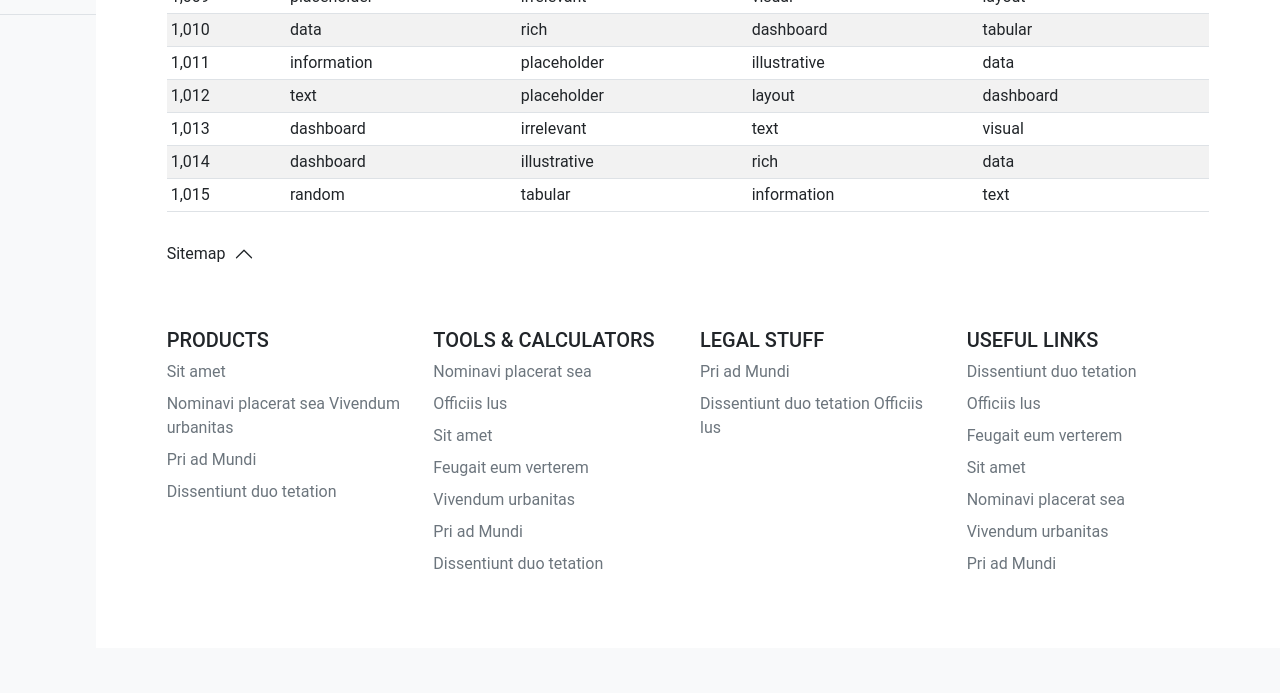
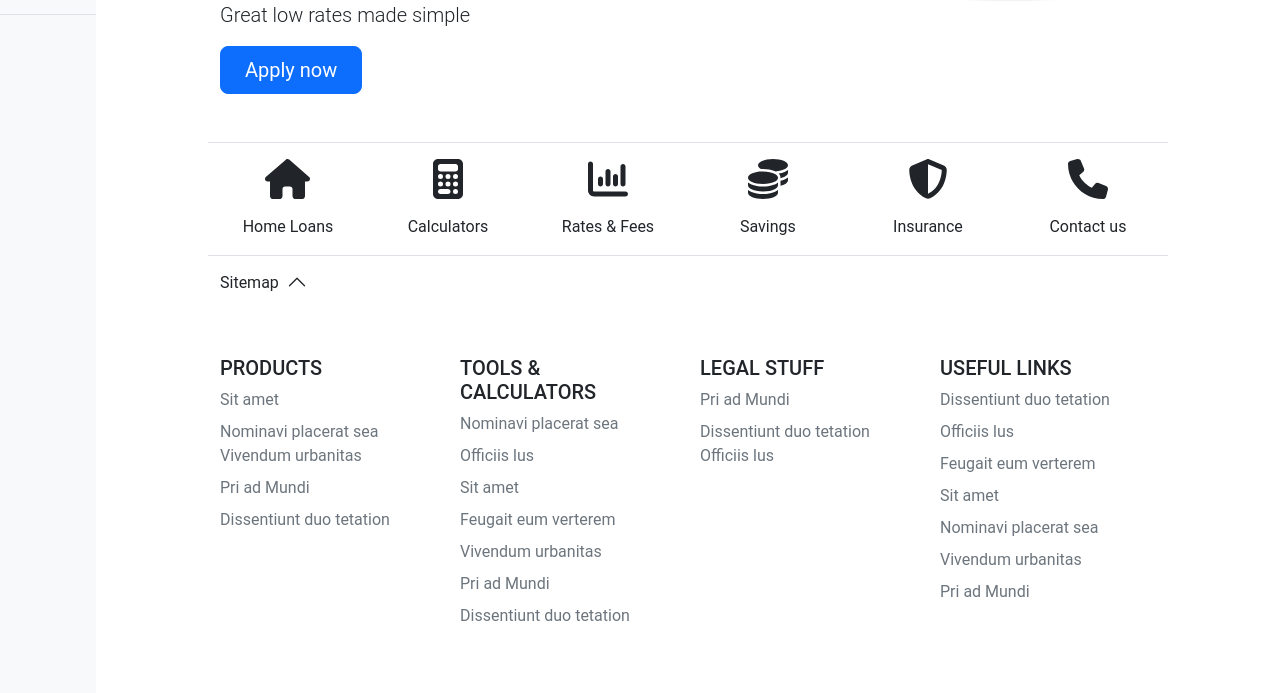
Before and after one commit to dylantan96/ultradata-technical-test, a website: page index.html in a window 1280 px wide. Shown: the part 581-1274 px from the top of the page. Drawn offline with nearby package versions, Linux system fonts and the light colour scheme.

Commit message:
Hero section

```diff
--- a/index.html
+++ b/index.html
@@ -297,8 +297,8 @@
             </li>
           </ul>
         </div>
-        <main class="col-md-10 m-sm-auto">
-          <div
+        <main class="col-md-9 m-sm-auto">
+          <!-- <div
             class="d-flex justify-content-between flex-wrap flex-md-nowrap align-items-center pt-3 pb-2 mb-3 border-bottom"
           >
             <h1 class="h2">Dashboard</h1>
@@ -448,7 +448,103 @@
                 </tr>
               </tbody>
             </table>
-          </div>
+          </div> -->
+
+            <div class="row flex-lg-row-reverse align-items-center g-5 py-5">
+              <div class="col-10 col-sm-8 col-lg-6">
+                <img src="assets/img/coins.png" class="d-block mx-lg-auto img-fluid" alt="Bootstrap Themes" width="700" height="500" loading="lazy">
+              </div>
+              <div class="col-lg-6">
+                <h1 class="display-1 fw-bold lh-5 mb-3">Special Housing<br/>Home Loan</h1>
+                <p class="display-5">3.89% p.a. - 4.03% p.a.</p>
+                <p class="lead">Great low rates made simple</p>
+                <div class="d-grid gap-2 d-md-flex justify-content-md-start">
+                  <button type="button" class="btn btn-primary btn-lg px-4 me-md-2">Apply now</button>
+                  <!-- <button type="button" class="btn btn-outline-secondary btn-lg px-4">Default</button> -->
+                </div>
+              </div>
+            </div>
+
+            <div class="row row-cols-2 row-cols-sm-3 row-cols-md-6 border-top border-bottom">
+              <div class="col">
+                <a
+                href="#"
+                class="text-dark text-center d-flex flex-column justify-content-center align-items-center py-3"
+                aria-current="page"
+                title="Home Loans"
+                data-bs-toggle="tooltip"
+                data-bs-placement="right"
+              >
+                <i class="fa-solid fa-house fs-1 mb-3"></i>
+               Home Loans
+              </a>
+              </div>
+              <div class="col">
+                <a
+                href="#"
+                class="text-dark text-center d-flex flex-column justify-content-center align-items-center py-3"
+                aria-current="page"
+                title="Calculators"
+                data-bs-toggle="tooltip"
+                data-bs-placement="right"
+              >
+                <i class="fa-solid fa-calculator fs-1 mb-3"></i>
+                Calculators
+              </a>
+              </div>
+              <div class="col">
+                <a
+                href="#"
+                class="text-dark text-center d-flex flex-column justify-content-center align-items-center py-3"
+                aria-current="page"
+                title="Rates & Fees"
+                data-bs-toggle="tooltip"
+                data-bs-placement="right"
+              >
+                <i class="fa-solid fa-chart-column fs-1 mb-3"></i>
+                Rates & Fees
+              </a>
+              </div>
+              <div class="col">
+                <a
+                href="#"
+                class="text-dark text-center d-flex flex-column justify-content-center align-items-center py-3"
+                aria-current="page"
+                title="Savings"
+                data-bs-toggle="tooltip"
+                data-bs-placement="right"
+              >
+                <i class="fa-solid fa-coins fs-1 mb-3"></i>
+                Savings
+              </a>
+              </div>
+              <div class="col">
+                <a
+                href="#"
+                class="text-dark text-center d-flex flex-column justify-content-center align-items-center py-3"
+                aria-current="page"
+                title="Insurance"
+                data-bs-toggle="tooltip"
+                data-bs-placement="right"
+              >
+              <i class="fa-solid fa-shield-halved fs-1 mb-3"></i>
+              Insurance
+              </a>
+              </div>
+              <div class="col">
+                <a
+                href="#"
+                class="text-dark text-center d-flex flex-column justify-content-center align-items-center py-3"
+                aria-current="page"
+                title="Contact us"
+                data-bs-toggle="tooltip"
+                data-bs-placement="right"
+              >
+              <i class="fa-solid fa-phone fs-1 mb-3"></i>
+              Contact us
+              </a>
+              </div>
+            </div>
         </main>
       </div>
     </div>
@@ -456,7 +552,7 @@
       <div class="container-fluid">
         <div class="row">
           <div class="sidebar bg-light"></div>
-          <div class="col-md-10 m-sm-auto">
+          <div class="col-md-9 m-sm-auto">
             <div class="accordion accordion-flush" id="accordionSitemap">
               <div class="accordion-item border-bottom-0 mb-5">
                 <h2 class="accordion-header" id="accordionSitemapHeadingOne">
@@ -561,7 +657,7 @@
       <div class="container-fluid bg-light">
         <div class="row">
           <div class="sidebar bg-light"></div>
-          <div class="col-md-10 m-sm-auto">
+          <div class="col-md-9 m-sm-auto">
             <div class="py-5">
               <div class="row">
                 <div class="col-12 col-lg-9 mb-3">
```
Also changed, not shown: assets/img/coins.png (added).
